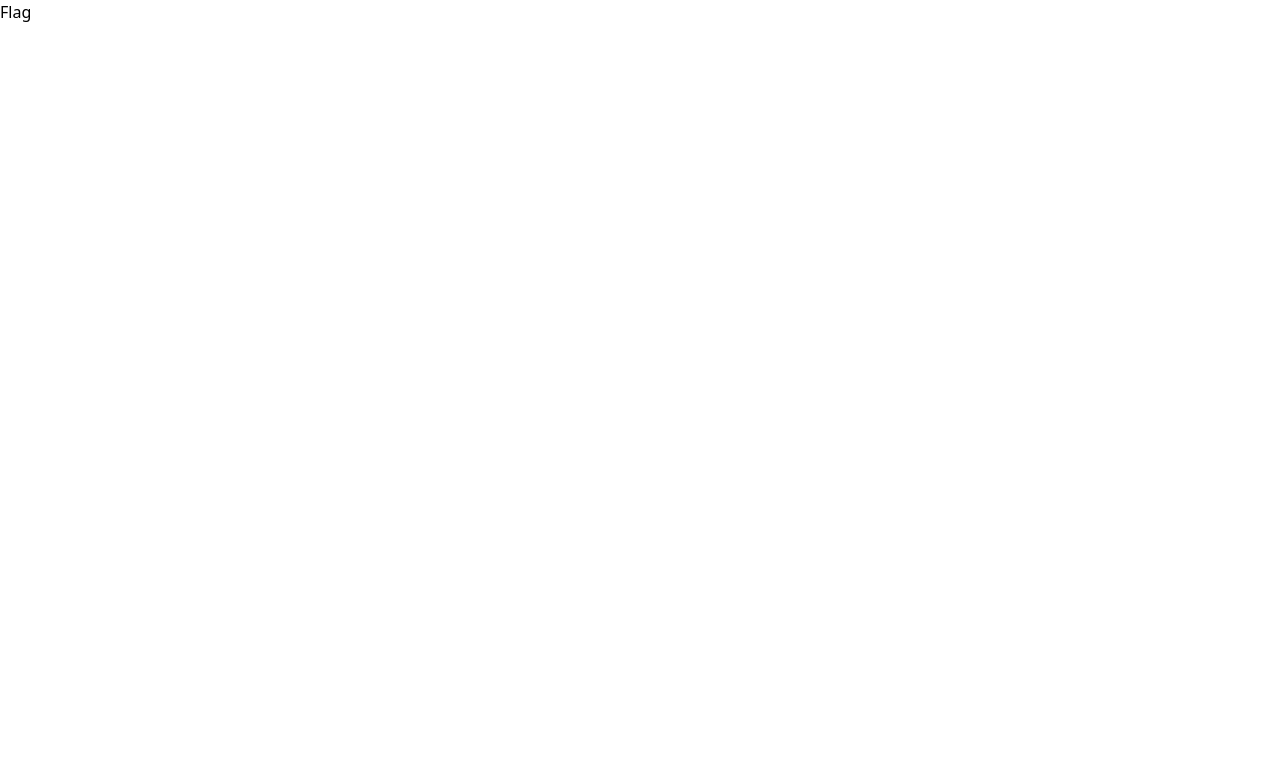
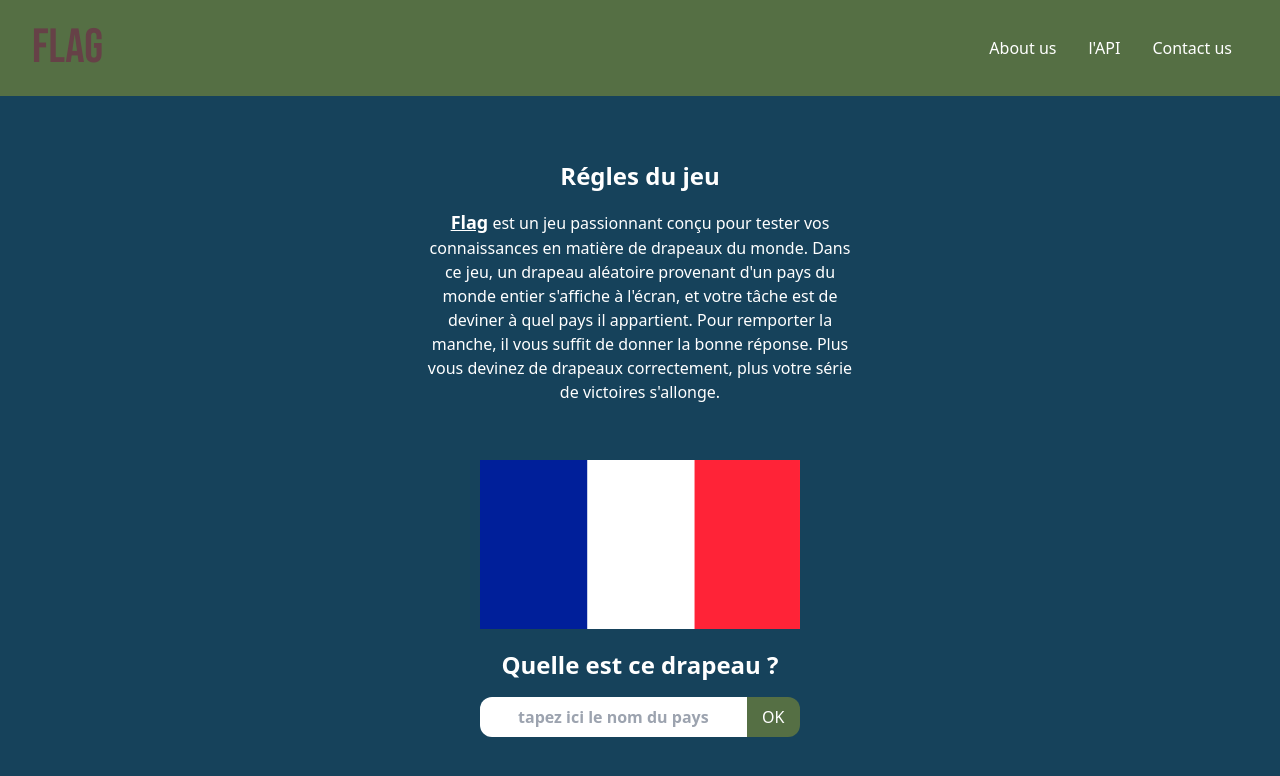
Before and after one commit to LoiseauCodeur/flag, a website: page public/index.html in a window 1280 px wide. Drawn offline with Linux system fonts and the light colour scheme.

Commit message:
Premiere version visuel du jeu

```diff
--- a/public/assets/input.css
+++ b/public/assets/input.css
@@ -3,3 +3,7 @@
 @tailwind utilities;
 
 @import url('https://fonts.googleapis.com/css2?family=Bebas+Neue&family=Lato&display=swap');
+
+h1 {
+    font-family: 'Bebas Neue', sans-serif;
+}
--- a/public/index.html
+++ b/public/index.html
@@ -4,17 +4,40 @@
     <meta charset="UTF-8">
     <meta http-equiv="X-UA-Compatible" content="IE=edge">
     <meta name="viewport" content="width=device-width, initial-scale=1.0">
-    <title>Document</title>
+    <title>Flag</title>
     <script src="./script.js"></script>
     <link rel="stylesheet" href="../dist/output.css">
     <link rel="stylesheet" href="assets/input.css">
 
 </head>
-<body>
-    <header>
-        <div class="logo">
-            <h1 class="">Flag</h1>
+<body class="bg-primary">
+    <header class="flex justify-between bg-tertiary items-center w-full px-8 py-6">
+        <div>
+            <h1 class="text-5xl text-secondary">Flag</h1>
         </div>
+        <nav>
+            <ul class="flex text-white">
+                <li class="mx-4"><a href="#">About us</a></li>
+                <li class="mx-4"><a href="https://restcountries.com/">l'API</a></li>
+                <li class="mx-4"><a href="#">Contact us</a></li>
+            </ul>
+        </nav>
     </header>
+    <section class="hero mt-12 w-1/3 flex flex-col mx-auto text-center text-white">
+        <h4 class="my-4 text-2xl font-bold">Régles du jeu</h4>
+        <p>
+            <span class="text-lg font-semibold underline">Flag</span> est un jeu passionnant conçu pour tester vos connaissances en matière de drapeaux du monde. Dans ce jeu, un drapeau aléatoire provenant d'un pays du monde entier s'affiche à l'écran, et votre tâche est de deviner à quel pays il appartient. Pour remporter la manche, il vous suffit de donner la bonne réponse. Plus vous devinez de drapeaux correctement, plus votre série de victoires s'allonge.</p>
+    </section>
+    <section class="game mt-14">
+        <div class="flag w-3/12 flex flex-col text-white mx-auto text-center">
+            <img class="w-full" src="assets/drapeau-fr-test.jpg" alt="">
+            <p class="mt-5 text-2xl font-bold">Quelle est ce drapeau ?</p>
+        </div>
+
+        <div class="w-3/12 mt-4 flex text-secondary mx-auto text-center">
+            <input class="w-10/12 text-center font-semibold py-2 rounded-l-xl" type="text" id="player_input" placeholder="tapez ici le nom du pays">
+            <input class="w-2/12 text-white py-2 bg-tertiary rounded-r-xl" type="submit" value="OK">
+        </div>
+    </section>
 </body>
 </html>
--- a/tailwind.config.js
+++ b/tailwind.config.js
@@ -1,6 +1,6 @@
 /** @type {import('tailwindcss').Config} */
 module.exports = {
-  content: ["./src/**/*.{html,js}"],
+  content: ["./public/**/*.{html,js}"],
   theme: {
     extend: {
       colors: {
```
Also changed, not shown: dist/output.css, public/assets/drapeau-fr-test.jpg (added).
